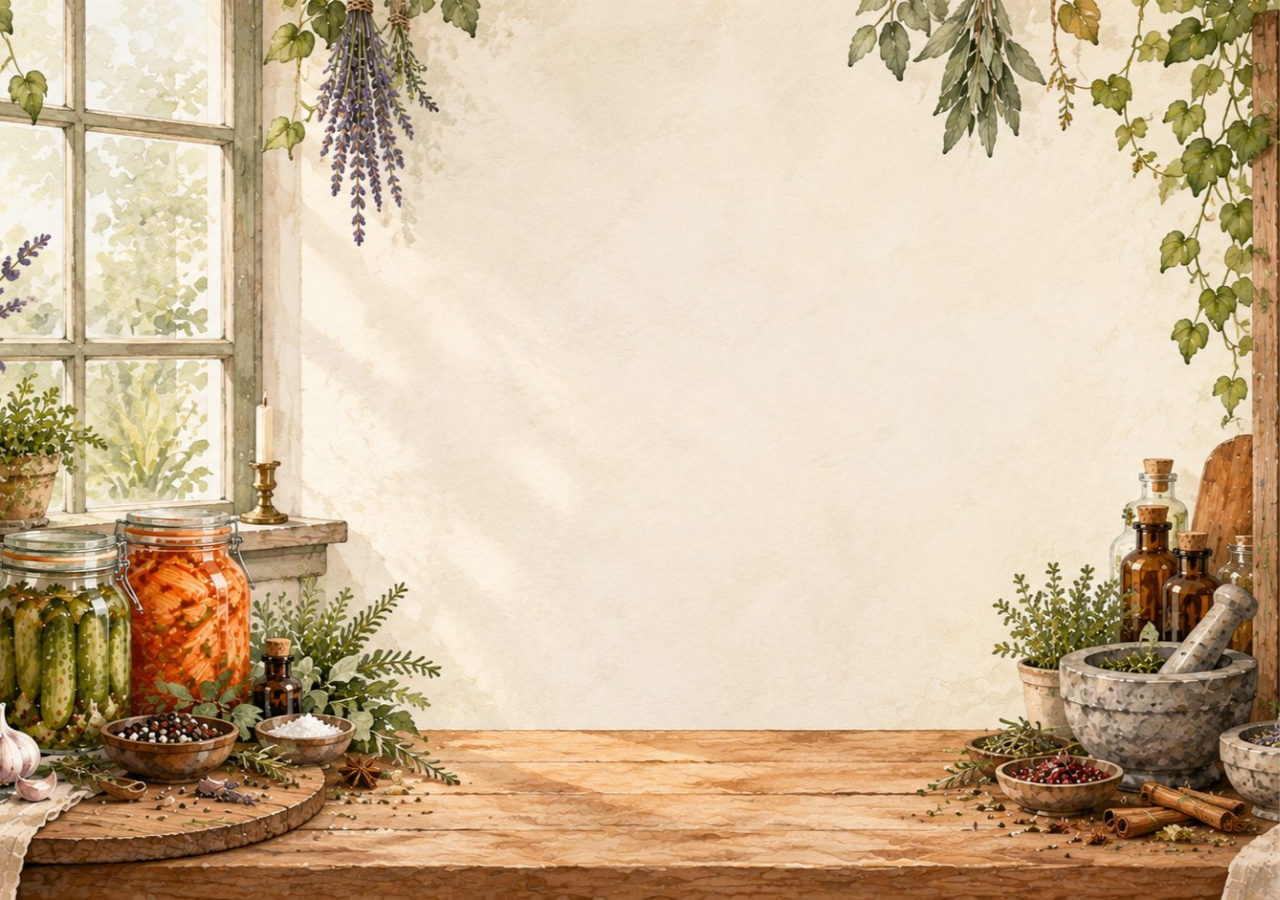
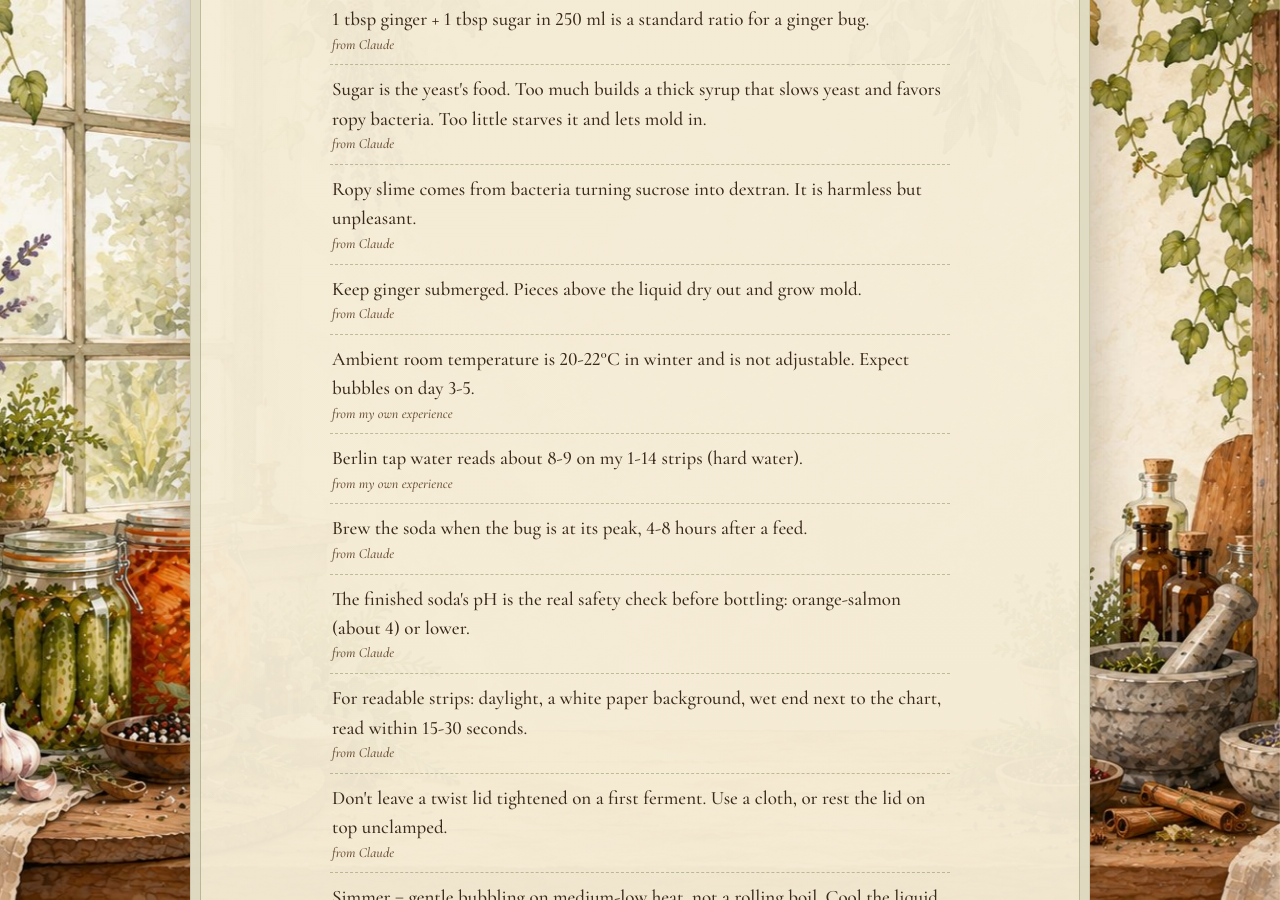
Before and after one commit to rahinic/kitchen-grimoire, a Jekyll site: the page built from ferments/index.html, in a window 1280 px wide and 900 px high, scrolled down 5674 px. Built offline with Jekyll 4.4.1, drawn with Linux system fonts in a browser that asks for light colours; some of the changed text lies outside the part shown.

Commit message:
Update journal: GB.004 ready, GBR.002 started, strips patch, key facts, planned
Co-Authored-By: Claude Sonnet 5.5 <noreply@anthropic.com>
Claude-Session: https://claude.ai/code/session_01H22Q5C29pPMNdP5H9kNhAe

```diff
--- a/_data/hypotheses.yml
+++ b/_data/hypotheses.yml
@@ -4,5 +4,6 @@ items:
   - text: "My theories: cloth cover, turmeric, and the plant location (moisture, spores). Untested."
   - text: "Ranking: cover and plant location most likely (and they compound), jaggery likely for GB.002 only, turmeric least likely. Two different failure types: GB.002 was gel/bacteria-like, GB.003 was surface mold-like."
     source: claude
-  - text: "GB.004 tests the jaggery and closed-lid variables. If it fails too, the remaining suspects are the ginger batch, the water, or the jar."
+  - text: "GB.004 tests the jaggery and closed-lid variables. Status so far: working (best bug so far). [from Claude] This supports, but does not prove, that the cloth cover, plant location or turmeric contributed to the GB.002 and GB.003 failures."
+  - text: "Possible reason the bug stays near pH 5-6: jaggery minerals and hard Berlin water resisting acidification. Untested."
     source: claude
--- a/_data/key_facts.yml
+++ b/_data/key_facts.yml
@@ -6,6 +6,8 @@
   source: claude
 - text: "Don't clamp the jar during the first ferment. Use a cloth or an unclamped lid."
   source: claude
+- text: "From what I've observed in my past three bugs, a closed, clamped lid gives a livelier culture. As a precaution, I opened the jar and stirred it well once in the morning and once in the evening after feeding."
+  source: me
 - text: "Botulism needs pH above 4.6. Ginger beer is expected around pH 3-3.5."
   source: claude
 - text: "Fuzzy mold on the surface means discard. Flat white film is harmless yeast."
@@ -20,6 +22,8 @@
   source: me
 - text: "A bug should drop below pH 4 within a few days. A reading stuck around 4-5 together with an off smell means restart."
   source: claude
+- text: "A foamy, liquid, good-smelling bug can read pH 5-6 at day 5. I brewed with it anyway: the other signs said ready, and I was growing suspicious of the strips themselves."
+  source: me
 - text: "Feed a small ginger bug about 1 tsp sugar and 1 tsp ginger a day. Too much sugar makes a thick syrup that can stall the yeast."
   source: claude
 - text: "Syrup thins when diluted with water. Ropy bacterial slime stays stretchy and stringy."
@@ -38,3 +42,19 @@
   source: claude
 - text: "Ambient room temperature is 20-22°C in winter and is not adjustable. Expect bubbles on day 3-5."
   source: me
+- text: "Berlin tap water reads about 8-9 on my 1-14 strips (hard water)."
+  source: me
+- text: "Brew the soda when the bug is at its peak, 4-8 hours after a feed."
+  source: claude
+- text: "The finished soda's pH is the real safety check before bottling: orange-salmon (about 4) or lower."
+  source: claude
+- text: "For readable strips: daylight, a white paper background, wet end next to the chart, read within 15-30 seconds."
+  source: claude
+- text: "Don't leave a twist lid tightened on a first ferment. Use a cloth, or rest the lid on top unclamped."
+  source: claude
+- text: "Simmer = gentle bubbling on medium-low heat, not a rolling boil. Cool the liquid to lukewarm before adding the bug."
+  source: claude
+- text: "iPhone photos in HEIC can't be viewed directly. Set the camera to \"Most Compatible\" (JPEG)."
+  source: claude
+- text: "The strips responded in both directions (alkaline: tap water; acidic: soda), so I trust them for tracking trends. Right after mixing GBR.002 (juice of 1 lemon in 1.5 L), the strip turned much redder than before, as expected."
+  source: me
--- a/_data/open_questions.yml
+++ b/_data/open_questions.yml
@@ -1,3 +1,5 @@
 - "Is jaggery the cause, or just the sugar buildup?"
 - "Cloth cover vs closed lid for small jars that are opened daily."
 - "Plant proximity as a contamination source."
+- "Will GB.004's pH ever drop, or does jaggery plus hard water keep it near 5-6?"
+- "GBR.002: final strip reading before bottling, bottling date, fizz level and taste."
--- /dev/null
+++ b/_data/planned.yml
@@ -0,0 +1,3 @@
+- "Bottle GBR.002 on 14-15.11.2026."
+- "Continue feeding GB.004 daily (1 tsp jaggery + 1 tsp ginger)."
+- "Idea: a free Notion soda-journal template to test demand. Start with a Batches database and a Daily log database, using them for GB.004 and GBR.002 first. (my idea; structure from Claude)"
--- a/_ferments/005-ginger-bug-jaggery-retry.md
+++ b/_ferments/005-ginger-bug-jaggery-retry.md
@@ -5,23 +5,40 @@ title: "Ginger Bug (Jaggery Retry)"
 tagline: "fourth attempt"
 status: "Ongoing"
 started: 2026-11-09
-planned: true
-vessel: "Glass jar, lid closed (opened twice a day: once to feed, once to check)"
-location: "Away from house plants and direct sun"
+vessel: "Clip-top glass jar, cleaned and aired overnight before starting"
+cover: "Glass lid clamped shut (opened twice a day: once to feed, once to check). Stirred well once in the morning and once in the evening after feeding."
+location: "Cupboard, away from house plants and direct sun"
 salt: "None"
-temp: "Room temp, about 20-22°C (heating-dependent, not controllable)"
+temp: "Room temp, about 20-22°C"
+fed: "Every day without fail (day 2 to day 5)"
+amounts: "? (assumed as advised: 1 tbsp ginger + 1 tsp jaggery on days 2-3, 1 tsp ginger + 1 tsp jaggery from day 4) [from Claude, edit if different]"
 ingredients:
   - 250 ml filtered water
-  - 1 tbsp ginger
+  - 1 tbsp grated ginger
   - 1 tbsp jaggery
-hypothesis: "Jaggery gave the most bubbles in GB.002 (by day 4), so I'm retrying it, with a smaller daily feed."
+hypothesis: "Jaggery gave the most bubbles in GB.002, so I retried it with a smaller daily feed. Also tested a closed lid and a location away from the monstera. No turmeric."
+plan_title: "Feeding plan"
 plan:
-  - "Daily feed from day 2: 1 tbsp ginger + 1 tsp jaggery. [from Claude]"
-  - "Stir at each opening and keep ginger submerged. No turmeric."
-  - "If thick or stringy: add ~100 ml water and skip that day's jaggery. [from Claude]"
-  - "Discard on a surface mat, white fuzz, sewer smell, or pH strip at 4.5+ on day 3 or 5. [from Claude]"
-  - "Optional: a second jar with white/brown sugar and the same setup as a comparison. Not confirmed. [from Claude]"
-lessons: "?"
+  - "Daily 1 tsp jaggery. Ginger 1 tbsp at first, then 1 tsp from day 4 because grated ginger was accumulating. [from Claude]"
+log:
+  - day: "Day 1"
+    note: "09.11.2026: Started. Photo: clear amber liquid, finely grated ginger in a band at the surface and suspended below, no bubbles, foam, film or mold. Reminders set for the twice-daily opening."
+  - day: "Day 2"
+    note: "10.11.2026: Fed: ? (advised 1 tbsp ginger + 1 tsp jaggery). Observations: ?"
+  - day: "Day 3"
+    note: "11.11.2026: Fine bubbles and light foam, grated ginger wet and golden, no white mat, fuzz or film (photos). Consistency good, flows off the spoon, not slimy. Smell healthy, a mix of jaggery and ginger. pH strip (1-14): bug about 5-6 (my read; the liquid tints the pad). Tap water strip as a control: dark olive-green, about 8-9. Fed: ? (advised 1 tbsp ginger + 1 tsp jaggery in the evening)."
+  - day: "Day 4"
+    note: "12.11.2026: Morning: smell good, liquid and not slimy, thick foam, ginger gratings stuck on the glass above the foam line (photos). pH strip about 5-6 (I read \"still above 4\"). About 8 hours later: more bubbles, fine foam over the ginger, consistency good, smell normal, no mat, fuzz or film. pH strip about 5, unchanged. Wondered whether the strips work and whether the liquid colour affects them. Fed: ? (advised 1 tsp ginger + 1 tsp jaggery)."
+  - day: "Day 5"
+    note: "13.11.2026: \"The best bug I've made so far.\" Liquid, not slimy, smells good, carbonation audible when I stir. Thick foam, ginger floating as a raft at the liquid line, no white mat, fuzz or film (photos). pH strip unchanged, about 5. Decided the bug is ready and brewed GBR.002 the same day."
+troubles: "pH did not drop below about 5-6 by day 5 (the strip reading may be affected by the dark liquid colour). Grated ginger accumulates into a raft at the surface. Stir it under at each opening."
+lessons:
+  - "Keep daily sugar small (1 tsp) and the ginger submerged."
+  - "Observations suggest the earlier failures were not caused by jaggery alone. [from Claude]"
+  - "Dark liquid tints pH strips, so strips are a rough trend guide. [from Claude]"
+  - "The soda's own pH is the real safety check, not the bug's. [from Claude]"
+  - "Lemon control test on the strips: not done. Strips responded in both directions (tap water about 8-9, bug about 5-6, soda orange), so I consider them to work. Accuracy is unverified."
+verdict: "Ready on day 5 (13.11.2026) by foam, thin texture, good smell and audible fizz, despite the pH strip staying about 5-6. Used to start GBR.002."
 ---
 
 Fourth attempt: retrying jaggery, with a smaller daily feed and a closed lid.
--- /dev/null
+++ b/_ferments/006-ginger-beer-gb004.md
@@ -0,0 +1,29 @@
+---
+batch: "006"
+code: "GBR.002"
+title: "Ginger Beer from GB.004"
+tagline: "brewed with GB.004"
+status: "Ongoing"
+started: 2026-11-13
+vessel: "Glass drink dispenser with a tap (capacity ?), 1.5 L plus lemon and bug liquid"
+cover: "Cloth with a rubber band. Twist lid removed (not used)."
+location: "Kitchen, away from the monstera"
+temp: "Room temp, about 20-22°C"
+ingredients:
+  - "1 L filtered water (room temp)"
+  - "0.5 L filtered water simmered with 3 tbsp ginger and 6 tbsp brown sugar, then cooled before mixing"
+  - "Juice of 1 lemon"
+  - "60-70 ml GB.004 liquid"
+notes: "Ginger strained out after simmering: yes"
+plan_title: "Plan [from Claude]"
+plan:
+  - "Bottle after about 24-48 hours (14-15.11) once fine bubbles and a thin foam appear and it still tastes sweet."
+  - "Strip test before bottling (aim for orange-salmon, about 4, or lower), plus smell and look checks."
+  - "3-4 cm headspace, bottles boxed, burp daily, fridge at a strong hiss. PET bottle alongside as a pressure check."
+log:
+  - day: "Day 1"
+    note: "13.11.2026: Brewed. pH strip at mixing: orange (I called it \"reddish\"; my read from the photo is about 4-5, closest to the 5 block leaning toward 4), much redder than the bug's reading, as expected with the juice of 1 lemon in 1.5 L. Photo: golden-brown liquid, no foam yet."
+lessons: "?"
+---
+
+Brewed on 13.11.2026 with GB.004, the day it was decided the bug was ready.
--- a/_layouts/ferment.html
+++ b/_layouts/ferment.html
@@ -30,6 +30,7 @@ layout: default
   {%- if page.salt and page.salt != "" %}{% assign has_setup = true %}{% endif -%}
   {%- if page.temp and page.temp != "" %}{% assign has_setup = true %}{% endif -%}
   {%- if page.cover and page.cover != "" %}{% assign has_setup = true %}{% endif -%}
+  {%- if page.fed and page.fed != "" %}{% assign has_setup = true %}{% endif -%}
   {%- if page.location and page.location != "" %}{% assign has_setup = true %}{% endif -%}
   {%- if page.ingredients.size > 0 %}{% assign has_setup = true %}{% endif -%}
   {%- if has_setup %}
@@ -57,7 +60,7 @@ layout: default
 
   {%- if page.plan.size > 0 %}
   <section class="plan-block">
-    <h2><span class="sprig">❦</span> Plan <span class="sprig flip">❦</span></h2>
+    <h2><span class="sprig">❦</span> {{ page.plan_title | default: "Plan" }} <span class="sprig flip">❦</span></h2>
     <ul>{% for item in page.plan %}<li>{{ item }}</li>{% endfor %}</ul>
   </section>
   {%- endif %}
--- a/ferments/index.html
+++ b/ferments/index.html
@@ -45,6 +45,13 @@ tagline: "jars, bubbles and patience"
   </ul>
   {% endif %}
 
+  {% if site.data.planned.size > 0 %}
+  <h2 class="shelf-title second"><span class="sprig">❦</span> Planned <span class="sprig flip">❦</span></h2>
+  <ul class="key-facts">
+    {% for t in site.data.planned %}<li>{{ t }}</li>{% endfor %}
+  </ul>
+  {% endif %}
+
   {% if site.data.open_questions.size > 0 %}
   <h2 class="shelf-title second"><span class="sprig">❦</span> Open questions <span class="sprig flip">❦</span></h2>
   <ul class="key-facts">
```
Also changed, not shown: other parts of _layouts/ferment.html (+2 -0 lines).
